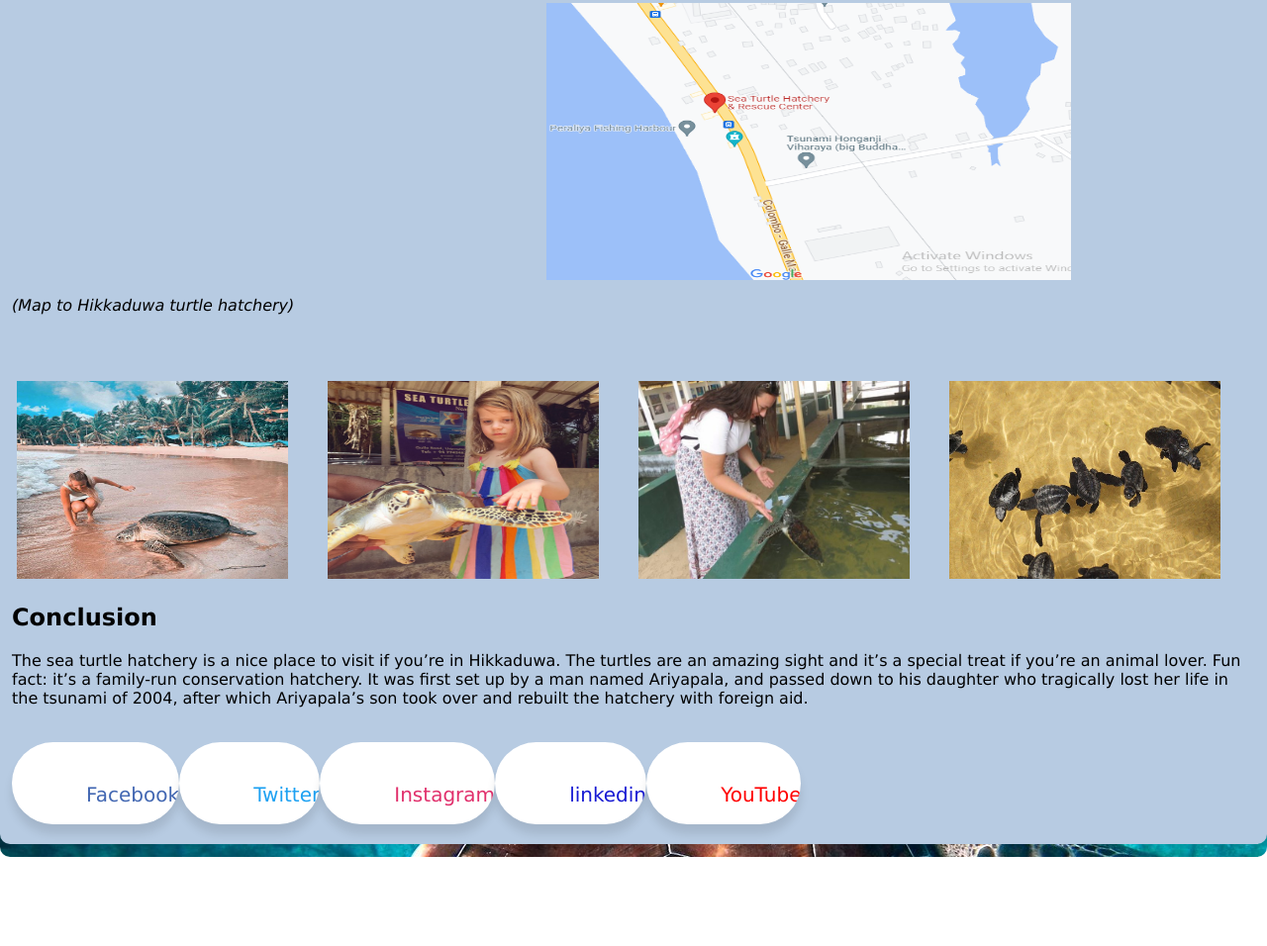
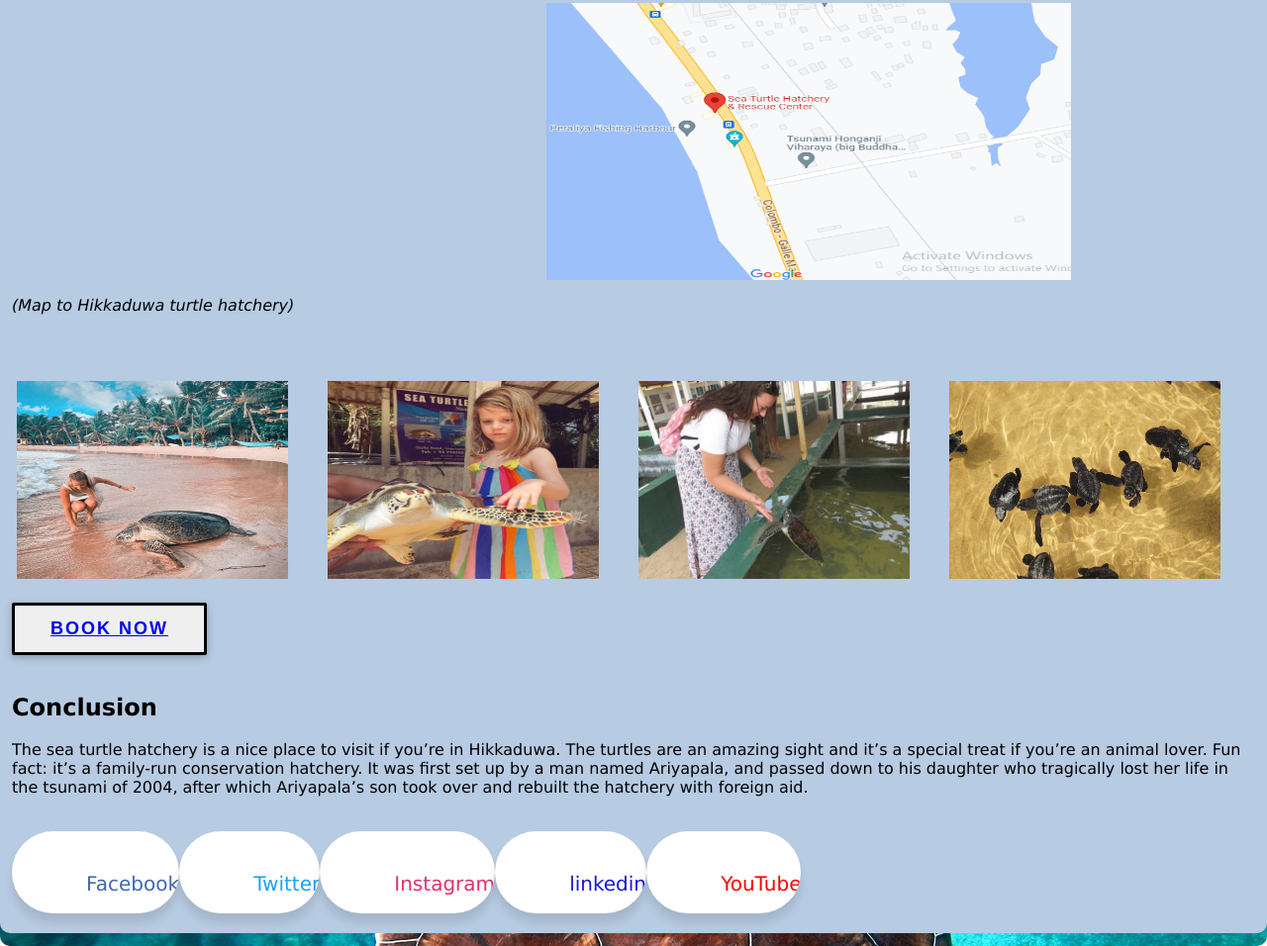
Before and after one commit to Didula12345/hatchery, a plain HTML site: page fourthpage.html in a window 1280 px wide. Shown: the part 795-1751 px from the top of the page at 99% size. Before the commit the page ends 1661 px from the top, so only its background shows below. Drawn offline with Linux system fonts and the light colour scheme.

Commit message:
Add files via upload

```diff
--- a/fourthpage.html
+++ b/fourthpage.html
@@ -45,8 +45,8 @@
                     <div class="photo">
                     </div>
                 </div>
-     <a><img src="image/Hikkamap.png" width="150%" height="280px" posi alt="Hikkaduwa"; usemap="#Hikka"></a>
 
+   <a><img src="image/Hikkamap.png" width="150%" height="280px" posi alt="Hikkaduwa"; usemap="#Hikka"></a>
   <map name="#Hikka">
   <area shape="rect" coords="34,44,270,350" alt="Hikkaduwa" href="https://goo.gl/maps/d9SprbZd26ngdWxU6">
 
@@ -78,6 +78,13 @@
                 </div>
             </div>
         </div>
+        <br>
+  <div>
+   <a href="./tikdel.html">
+   <button>BOOK NOW</a></button>
+</a>
+  </div>
+  <br>
 
           <div class="kombat-col">
             <h2>Conclusion</h2>
@@ -118,3 +125,4 @@
                    <span>YouTube</span>
                 </div>
              </div>
+          </head>
--- a/styless.css
+++ b/styless.css
@@ -168,3 +168,48 @@ td, th {
 tr:nth-child(even) {
   background-color: #dddddd;
 }
+button {
+  font-size: 18px;
+  letter-spacing: 2px;
+  text-transform: uppercase;
+  display: inline-block;
+  text-align: center;
+  font-weight: bold;
+  padding: 0.7em 2em;
+  border: 3px solid black;
+  border-radius: 2px;
+  position: relative;
+  box-shadow: 0 2px 10px rgba(0, 0, 0, 0.16), 0 3px 6px rgba(0, 0, 0, 0.1);
+  color: black;
+  text-decoration: none;
+  transition: 0.3s ease all;
+  z-index: 1;
+}
+
+button:before {
+  transition: 0.5s all ease;
+  position: absolute;
+  top: 0;
+  left: 50%;
+  right: 50%;
+  bottom: 0;
+  opacity: 0;
+  content: '';
+  background-color: black;
+  z-index: -1;
+}
+
+button:hover, button:focus {
+  color: white;
+}
+
+button:hover:before, button:focus:before {
+  transition: 0.5s all ease;
+  left: 0;
+  right: 0;
+  opacity: 1;
+}
+
+button:active {
+  transform: scale(0.9);
+}
```
